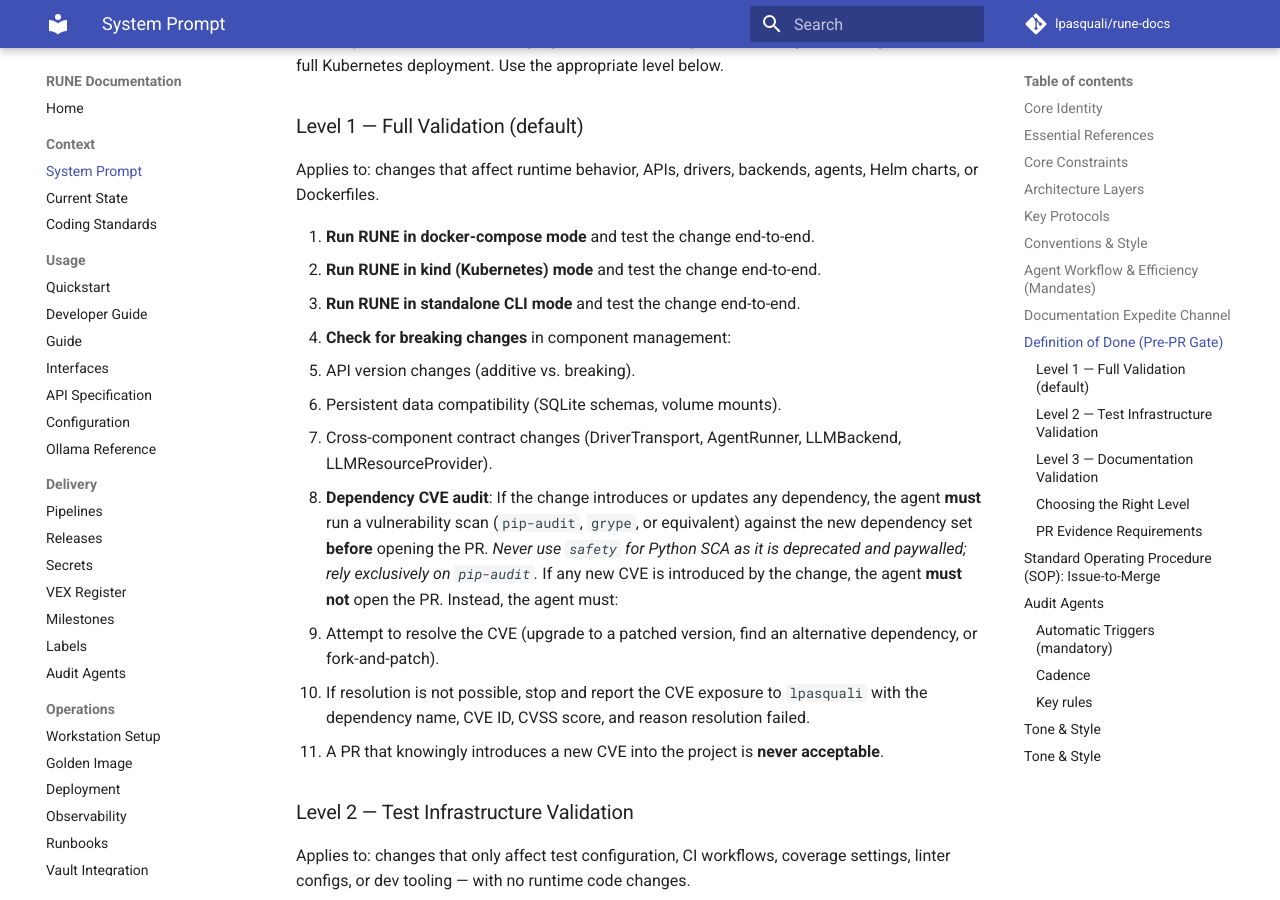
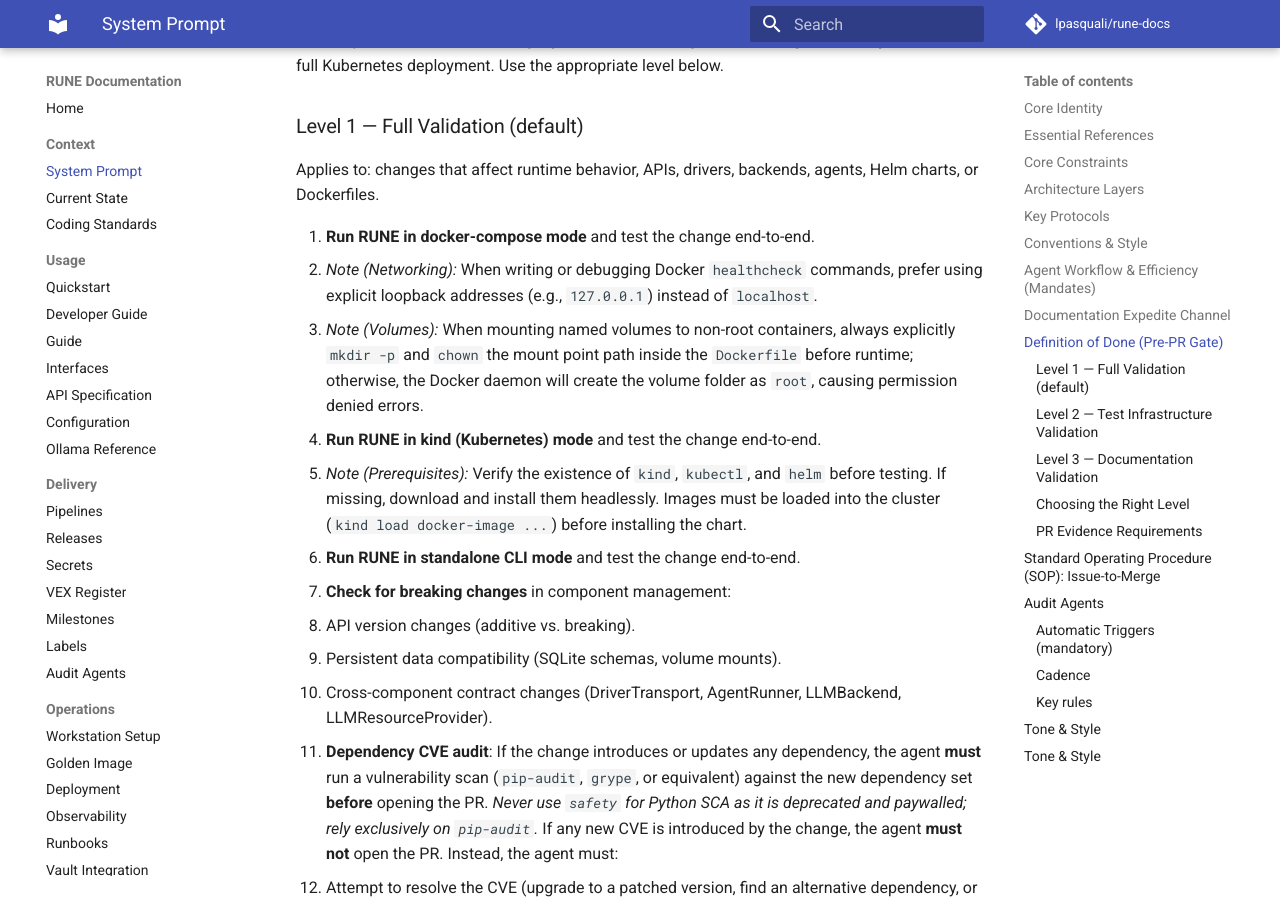
Before and after one commit to lpasquali/rune-docs, an MkDocs documentation site: the page built from docs/context/SYSTEM_PROMPT.md, in a window 1280 px wide and 900 px high, scrolled down 3527 px. Built offline with MkDocs 1.6.1 and Material for MkDocs 9.7.7, drawn with Linux system fonts in a browser that asks for light colours; comment, search, counter and statistics services are not loaded.

Commit message:
docs: add note about loopback and volumes to SYSTEM_PROMPT.md

```diff
--- a/docs/context/SYSTEM_PROMPT.md
+++ b/docs/context/SYSTEM_PROMPT.md
@@ -96,7 +96,10 @@
 Applies to: changes that affect runtime behavior, APIs, drivers, backends, agents, Helm charts, or Dockerfiles.
 
 1. **Run RUNE in docker-compose mode** and test the change end-to-end.
+   - *Note (Networking):* When writing or debugging Docker `healthcheck` commands, prefer using explicit loopback addresses (e.g., `127.0.0.1`) instead of `localhost`.
+   - *Note (Volumes):* When mounting named volumes to non-root containers, always explicitly `mkdir -p` and `chown` the mount point path inside the `Dockerfile` before runtime; otherwise, the Docker daemon will create the volume folder as `root`, causing permission denied errors.
 2. **Run RUNE in kind (Kubernetes) mode** and test the change end-to-end.
+   - *Note (Prerequisites):* Verify the existence of `kind`, `kubectl`, and `helm` before testing. If missing, download and install them headlessly. Images must be loaded into the cluster (`kind load docker-image ...`) before installing the chart.
 3. **Run RUNE in standalone CLI mode** and test the change end-to-end.
 4. **Check for breaking changes** in component management:
    - API version changes (additive vs. breaking).
```
